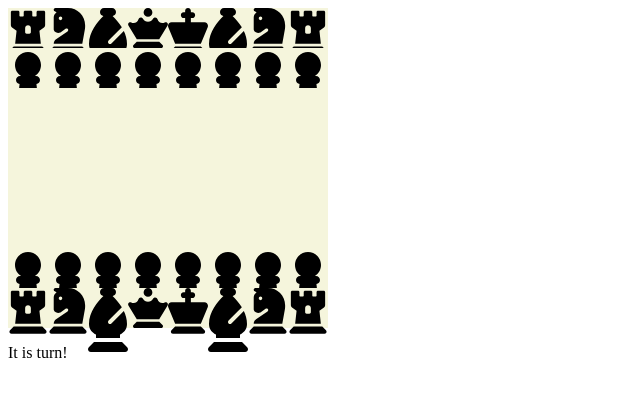
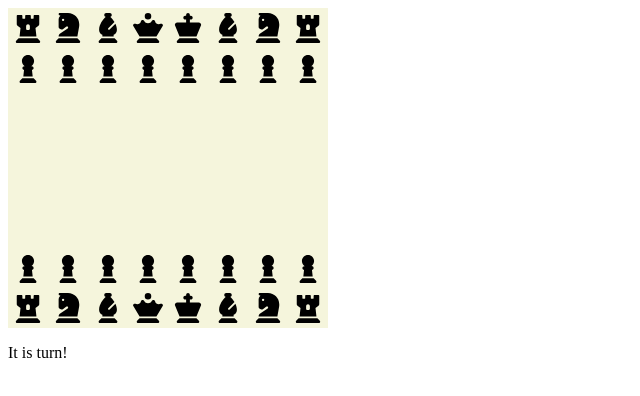
Before and after one commit to jkabuika/JS-ChessGame, a plain HTML site: page index.html in a window 1280 px wide. Shown: the whole page, without its empty margins (0-640 px from the left). Drawn offline with Linux system fonts and the light colour scheme.

Commit message:
Adjusted height and width of pieces according to squares

```diff
--- a/styles.css
+++ b/styles.css
@@ -10,6 +10,12 @@
   width: 40px;
 }
 
+.square svg {
+  height: 30px;
+  width: 30px;
+  margin: 5px;
+}
+
 .beige {
   background-color: beige;
 }
```
